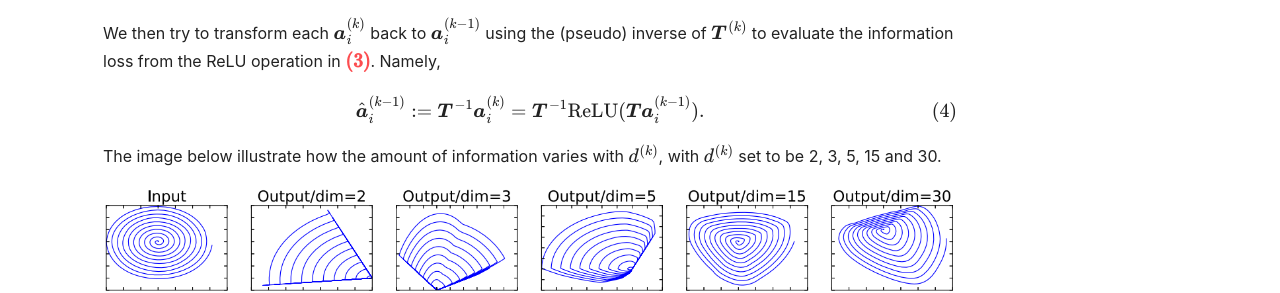
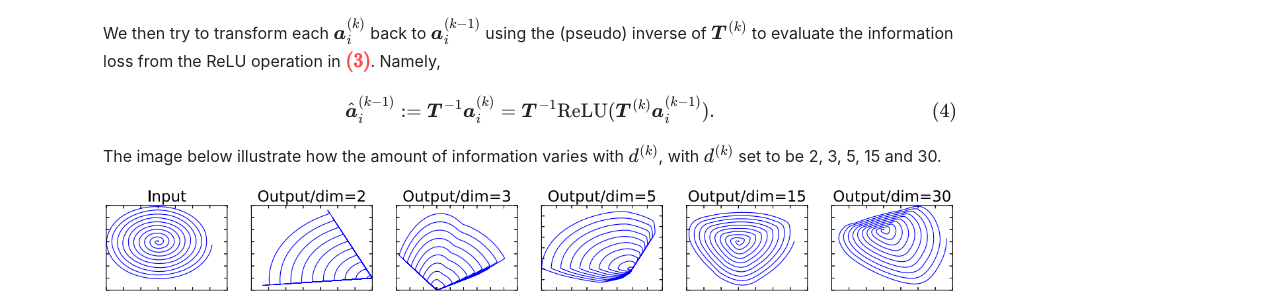
Before and after one commit to YimingMa/YIMINGMA.github.io, a Jekyll site: the page built from _posts/2021-10-08-introduction-to-MobileNetV2.md, in a window 1280 px wide. Shown: the part 1314-1607 px from the top of the page. Built offline with Jekyll 4.4.1, drawn with Linux system fonts in a browser that asks for light colours; nearby versions of some CDN libraries; formulas are drawn with MathJax 3.

```diff
--- a/_posts/2021-10-08-introduction-to-MobileNetV2.md
+++ b/_posts/2021-10-08-introduction-to-MobileNetV2.md
@@ -44,7 +44,7 @@ We then try to transform each $\boldsymbol{a}^{(k)}_i$ back to $\boldsymbol{a}^{
 
 $$
 \label{eqn4}
-\hat{\boldsymbol{a}}^{(k-1)}_i := \boldsymbol{T}^{-1}\boldsymbol{a}^{(k)}_i = \boldsymbol{T}^{-1}\text{ReLU}(\boldsymbol{T}\boldsymbol{a}^{(k-1)}_i).
+\hat{\boldsymbol{a}}^{(k-1)}_i := \boldsymbol{T}^{-1}\boldsymbol{a}^{(k)}_i = \boldsymbol{T}^{-1}\text{ReLU}(\boldsymbol{T}^{(k)}\boldsymbol{a}^{(k-1)}_i).
 $$
 
 The image below illustrate how the amount of information varies with $d^{(k)}$, with $d^{(k)}$ set to be 2, 3, 5, 15 and 30.
```
